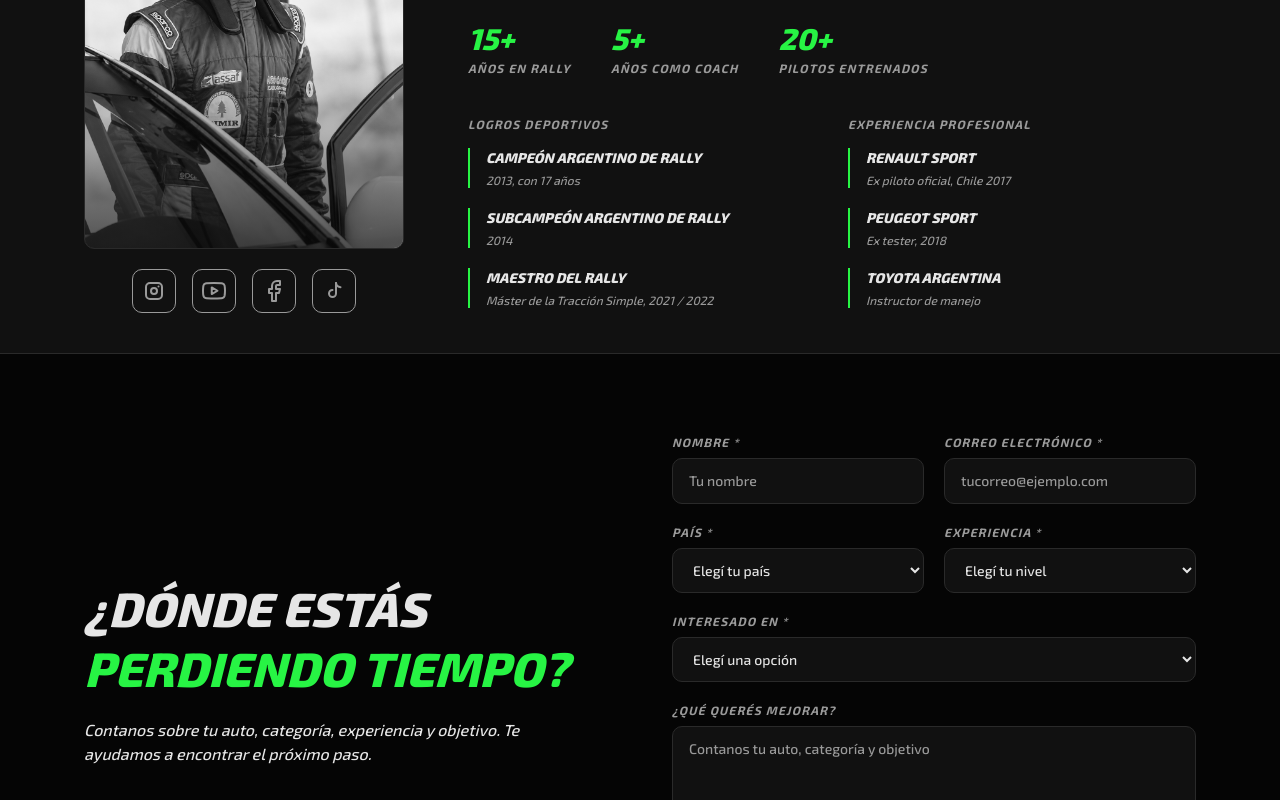
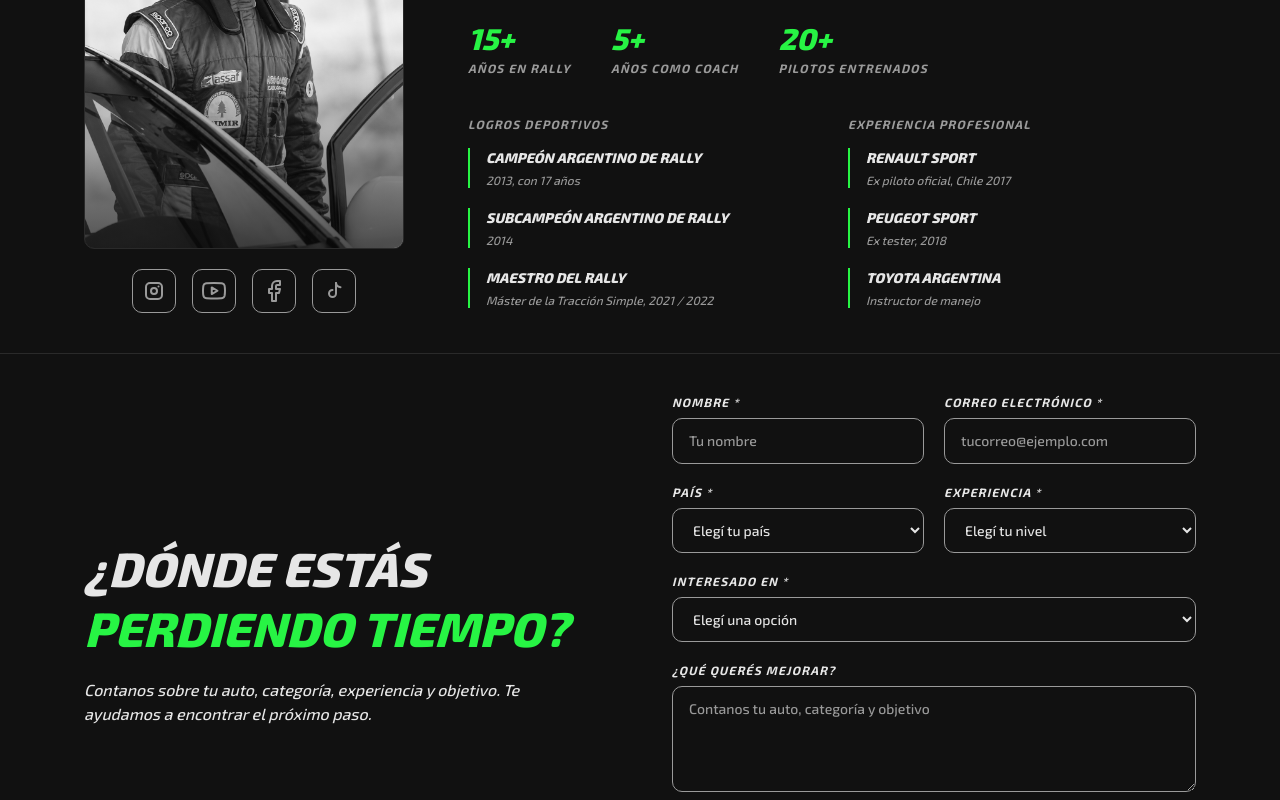
Before and after one commit to Sabba55/RallyTech-Coaching, a Next.js app: page / in a window 1280 px wide. Shown: the part 2000-2800 px from the top of the page. Built offline with nearby package versions, Linux system fonts and the light colour scheme.

Commit message:
16/10/2026 Fix: Puro css corregido

```diff
--- a/src/app/globals.css
+++ b/src/app/globals.css
@@ -21,6 +21,13 @@ html {
 
 .select-rally {
   color-scheme: dark;
+}
+
+/* Animacion de girar */
+@keyframes girar {
+  to {
+    transform: rotate(-360deg);
+  }
 }
 
 @supports (appearance: base-select) {
--- a/src/components/sections/Contacto.tsx
+++ b/src/components/sections/Contacto.tsx
@@ -7,8 +7,8 @@ import type { RespuestaContacto } from "@/types/contacto";
 import { PAISES, EXPERIENCIAS } from "@/data/opciones-contacto";
 
 const campo =
-  "w-full rounded-[10px] border border-gris-700 bg-gris-900 px-4 py-3 text-sm font-medium not-italic text-gris-100 placeholder:text-gris-400 outline-none transition focus:border-verde";
-const etiqueta = "mb-2 block text-xs uppercase tracking-widest text-gris-400";
+  "w-full rounded-[10px] border border-gris-400 bg-gris-900 px-4 py-3 text-sm font-medium not-italic text-gris-100 placeholder:text-gris-400 outline-none transition focus:border-verde";
+const etiqueta = "mb-2 block text-xs uppercase tracking-widest text-gris-100";
 
 export default function Contacto() {
   const [estado, accion, enviando] = useActionState<RespuestaContacto | null, FormData>(
@@ -27,7 +27,7 @@ export default function Contacto() {
   }
 
   return (
-    <section id="contacto" className="scroll-mt-20 border-t border-gris-700 py-20">
+    <section id="contacto" className="scroll-mt-20 border-t border-gris-700 bg-gris-900 py-10">
       <div className="mx-auto grid max-w-6xl gap-12 px-5 md:grid-cols-2 md:gap-16">
         {/* Columna izquierda: mensaje */}
         <div className="flex flex-col justify-center">
@@ -216,11 +216,13 @@ export default function Contacto() {
               disabled={enviando}
               aria-label="Reiniciar formulario"
               title="Reiniciar formulario"
-              className="inline-flex h-11 w-11 cursor-pointer items-center justify-center rounded-[10px] border-2 border-gris-400 text-gris-400 transition duration-200 enabled:hover:border-verde enabled:hover:text-verde disabled:cursor-not-allowed disabled:opacity-70"
+              className="inline-flex h-11 w-11 cursor-pointer items-center justify-center rounded-[10px] border-2 border-gris-400 text-gris-400 transition duration-200 enabled:hover:bg-gris-400 enabled:hover:text-negro enabled:active:bg-gris-400 enabled:active:text-negro disabled:cursor-not-allowed disabled:opacity-70"
             >
               <svg
                 viewBox="0 0 24 24"
-                className="h-5 w-5"
+                className={`h-5 w-5 ${
+                  claveForm > 0 ? "animate-[girar_0.5s_ease-in-out] motion-reduce:animate-none" : ""
+                }`}
                 fill="none"
                 stroke="currentColor"
                 strokeWidth="2"
--- a/src/components/sections/Portada.tsx
+++ b/src/components/sections/Portada.tsx
@@ -17,7 +17,7 @@ export default function Portada() {
         <h1 className="text-5xl uppercase leading-[0.95] md:text-6xl lg:text-7xl">
           <span className="block font-extrabold">Más Técnica</span>
           <span className="block font-extrabold text-verde">Más Control.</span>
-          <span className="block font-normal">Más Velocidad</span>
+          <span className="block font-normal">Más Rápido</span>
           <span className="block font-normal"> </span>
         </h1>
 
```
